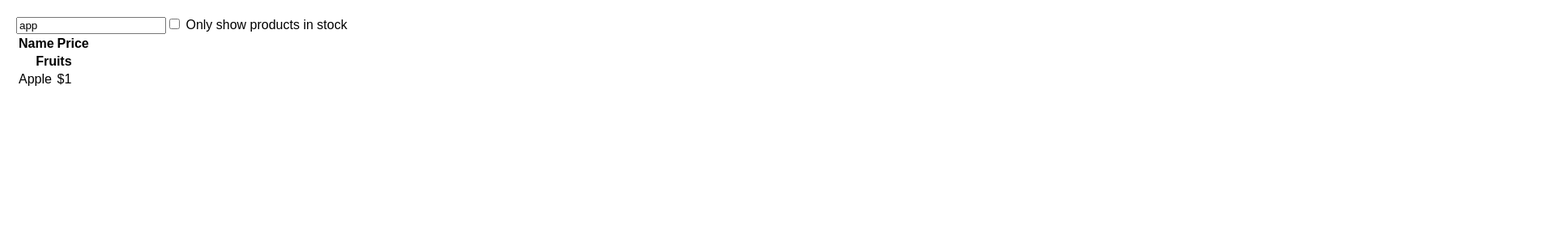
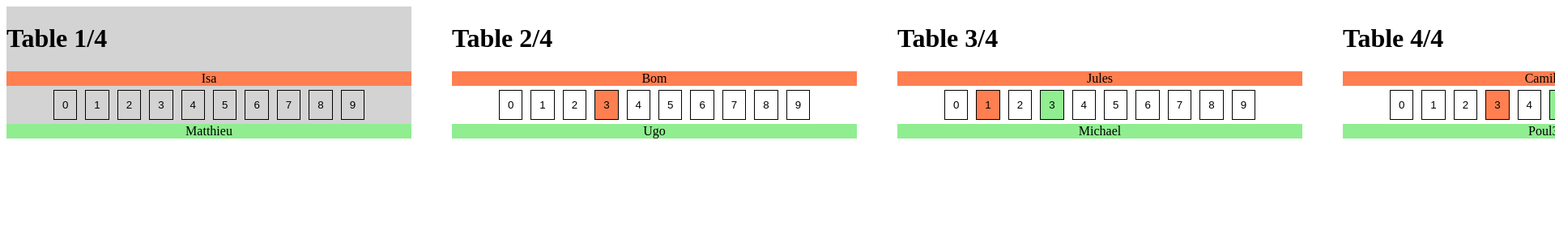
Before and after one commit to Neamar/party-games, a React (Create React App) app: page / in a window 1280 px wide. Shown: the top 300 px of the page at 81% size, 1920 px wide, since content can reach past the window. Built offline with nearby package versions, Linux system fonts and the light colour scheme.

Commit message:
Show multiple tables

```diff
--- a/public/index.html
+++ b/public/index.html
@@ -1,8 +1,8 @@
 <!DOCTYPE html>
 <html lang="en">
   <head>
-  <meta charset="UTF-8">
-  <meta name="viewport" content="width=device-width, initial-scale=1.0">
+    <meta charset="UTF-8" />
+    <meta name="viewport" content="width=device-width, initial-scale=1.0" />
     <title>Document</title>
   </head>
   <body>
--- a/src/App.tsx
+++ b/src/App.tsx
@@ -1,118 +1,84 @@
 import { useState } from 'react';
 
-function FilterableProductTable({ products }) {
-  const [filterText, setFilterText] = useState('app');
-  const [inStockOnly, setInStockOnly] = useState(false);
+function TableNumberTile({ number, color, onClick }) {
+  return (
+    <button style={{backgroundColor: color}} onClick={(e) => onClick(number)}>
+      {number}
+    </button>
+  );
+}
 
+function TablePlayer({ color, player }) {
   return (
-    <div>
-      <SearchBar
-        filterText={filterText}
-        onFilterChange={setFilterText}
-        inStockOnly={inStockOnly} />
-      <ProductTable
-        products={products}
-        filterText={filterText}
-        inStockOnly={inStockOnly} />
+    <div style={{backgroundColor: color, textAlign: "center"}}>
+      {player}
     </div>
   );
 }
 
-function ProductCategoryRow({ category }) {
+function Table({tableIndex, tableCount, players, currentPlayer, onCurrentPlayerPick}) {
+  const playerColors = ['coral', 'lightgreen'];
+  const currentPlayerTableIndex = players.findIndex(p => p.name === currentPlayer);
+
+  const onNumberClick = currentPlayerTableIndex === -1 ? () => {} : onCurrentPlayerPick
+
   return (
-    <tr>
-      <th colSpan={2}>
-        {category}
-      </th>
-    </tr>
+    <div className={`table ${currentPlayerTableIndex > -1 ? 'playable' : ''}`}>
+      <h1>Table {tableIndex}/{tableCount}</h1>
+      <TablePlayer color={playerColors[0]} player={players[0].name} />
+      <div id="numbers">
+        {Array(10).fill(0).map((d, i) => <TableNumberTile number={i} key={"number-" + i} color={players[0].pick === i ? playerColors[0] : (players[1].pick === i ? playerColors[1] : 'transparent')} onClick={onNumberClick} />)}
+      </div>
+      <TablePlayer color={playerColors[1]} player={players[1].name} />
+    </div>
   );
 }
 
-function ProductRow({ product }) {
-  const name = product.stocked ? product.name :
-    <span style={{ color: 'red' }}>
-      {product.name}
-    </span>;
+export default function App() {
+  const [currentPlayer, setCurrentPlayer] = useState("Matthieu");
+  const [displayedTable, setDisplayedTable] = useState(1);
+  const [tables, setTables] = useState([
+    {
+      index: 1,
+      players: [{
+        name:"Isa",
+        pick: null
+      }, {
+        name:"Matthieu",
+        pick: null
+      }]
+    },
+    {
+      index: 2,
+      players: [{name:"Bom", pick:3}, {name:"Ugo", pick: null}],
+    },
+    {
+      index: 3,
+      players: [{name:"Jules", pick:1}, {name:"Michael", pick:3}],
+    },
+    {
+      index: 4,
+      players: [{name:"Camille", pick:3}, {name:"Poul3t", pick:5}],
+    }
+  ]);
 
-  return (
-    <tr>
-      <td>{name}</td>
-      <td>{product.price}</td>
-    </tr>
-  );
+  const onCurrentPlayerPick = (pickedNumber) => {
+    const newTables = structuredClone(tables);
+    newTables.some((table) => {
+      return table.players.some(player => {
+        if(player.name === currentPlayer) {
+          player.pick = pickedNumber;
+          return true;
+        }
+        return false;
+      })
+    });
+    setTables(newTables);
+  }
+
+  return <>
+    <div id="tables">
+      {tables.map((t) => <Table tableIndex={t.index} tableCount={tables.length} key={"table-" + t.index} players={t.players} currentPlayer={currentPlayer} onCurrentPlayerPick={onCurrentPlayerPick} />)}
+    </div>
+  </>
 }
-
-function ProductTable({ products, filterText, inStockOnly }) {
-  const rows = [];
-  let lastCategory = null;
-
-  products.forEach((product) => {
-    if (
-      product.name.toLowerCase().indexOf(
-        filterText.toLowerCase()
-      ) === -1
-    ) {
-      return;
-    }
-    if (inStockOnly && !product.stocked) {
-      return;
-    }
-    if (product.category !== lastCategory) {
-      rows.push(
-        <ProductCategoryRow
-          category={product.category}
-          key={product.category} />
-      );
-    }
-    rows.push(
-      <ProductRow
-        product={product}
-        key={product.name} />
-    );
-    lastCategory = product.category;
-  });
-
-  return (
-    <table>
-      <thead>
-        <tr>
-          <th>Name</th>
-          <th>Price</th>
-        </tr>
-      </thead>
-      <tbody>{rows}</tbody>
-    </table>
-  );
-}
-
-function SearchBar({ filterText, inStockOnly, onFilterChange }) {
-  return (
-    <form>
-      <input
-        type="text"
-        value={filterText}
-        onChange={(e) => onFilterChange(e.target.value)}
-        placeholder="Search..."/>
-      <label>
-        <input
-          type="checkbox"
-          checked={inStockOnly} />
-        {' '}
-        Only show products in stock
-      </label>
-    </form>
-  );
-}
-
-const PRODUCTS = [
-  {category: "Fruits", price: "$1", stocked: true, name: "Apple"},
-  {category: "Fruits", price: "$1", stocked: true, name: "Dragonfruit"},
-  {category: "Fruits", price: "$2", stocked: false, name: "Passionfruit"},
-  {category: "Vegetables", price: "$2", stocked: true, name: "Spinach"},
-  {category: "Vegetables", price: "$4", stocked: false, name: "Pumpkin"},
-  {category: "Vegetables", price: "$1", stocked: true, name: "Peas"}
-];
-
-export default function App() {
-  return <FilterableProductTable products={PRODUCTS} />;
-}
--- a/src/styles.css
+++ b/src/styles.css
@@ -1,90 +1,36 @@
-* {
-  box-sizing: border-box;
+#tables {
+  display: flex;
+  gap: 50px;
+
+  .table {
+    width: 500px;
+    min-width: 500px;
+  }
+}
+#numbers {
+  display: flex;
+  flex-wrap: wrap;
+  justify-content: center;
+
+  button {
+    margin: 5px;
+    padding: 10px;
+    text-align: center;
+    border: 1px solid black;
+    transition: background-color .25s;
+  }
 }
 
-body {
-  font-family: sans-serif;
-  margin: 20px;
-  padding: 0;
+.table.playable {
+  background-color: lightgrey;
+  #numbers {
+
+    button {
+      cursor: pointer;
+
+      &:hover {
+        border-color: red;
+      }
+    }
+  }
 }
-
-h1 {
-  margin-top: 0;
-  font-size: 22px;
-}
-
-h2 {
-  margin-top: 0;
-  font-size: 20px;
-}
-
-h3 {
-  margin-top: 0;
-  font-size: 18px;
-}
-
-h4 {
-  margin-top: 0;
-  font-size: 16px;
-}
-
-h5 {
-  margin-top: 0;
-  font-size: 14px;
-}
-
-h6 {
-  margin-top: 0;
-  font-size: 12px;
-}
-
-code {
-  font-size: 1.2em;
-}
-
-ul {
-  padding-inline-start: 20px;
-}
-
-* {
-  box-sizing: border-box;
-}
-
-body {
-  font-family: sans-serif;
-  margin: 20px;
-  padding: 0;
-}
-
-.square {
-  background: #fff;
-  border: 1px solid #999;
-  float: left;
-  font-size: 24px;
-  font-weight: bold;
-  line-height: 34px;
-  height: 34px;
-  margin-right: -1px;
-  margin-top: -1px;
-  padding: 0;
-  text-align: center;
-  width: 34px;
-}
-
-.board-row:after {
-  clear: both;
-  content: '';
-  display: table;
-}
-
-.status {
-  margin-bottom: 10px;
-}
-.game {
-  display: flex;
-  flex-direction: row;
-}
-
-.game-info {
-  margin-left: 20px;
-}
```
Lines whose indentation alone changed are shown as unchanged.
